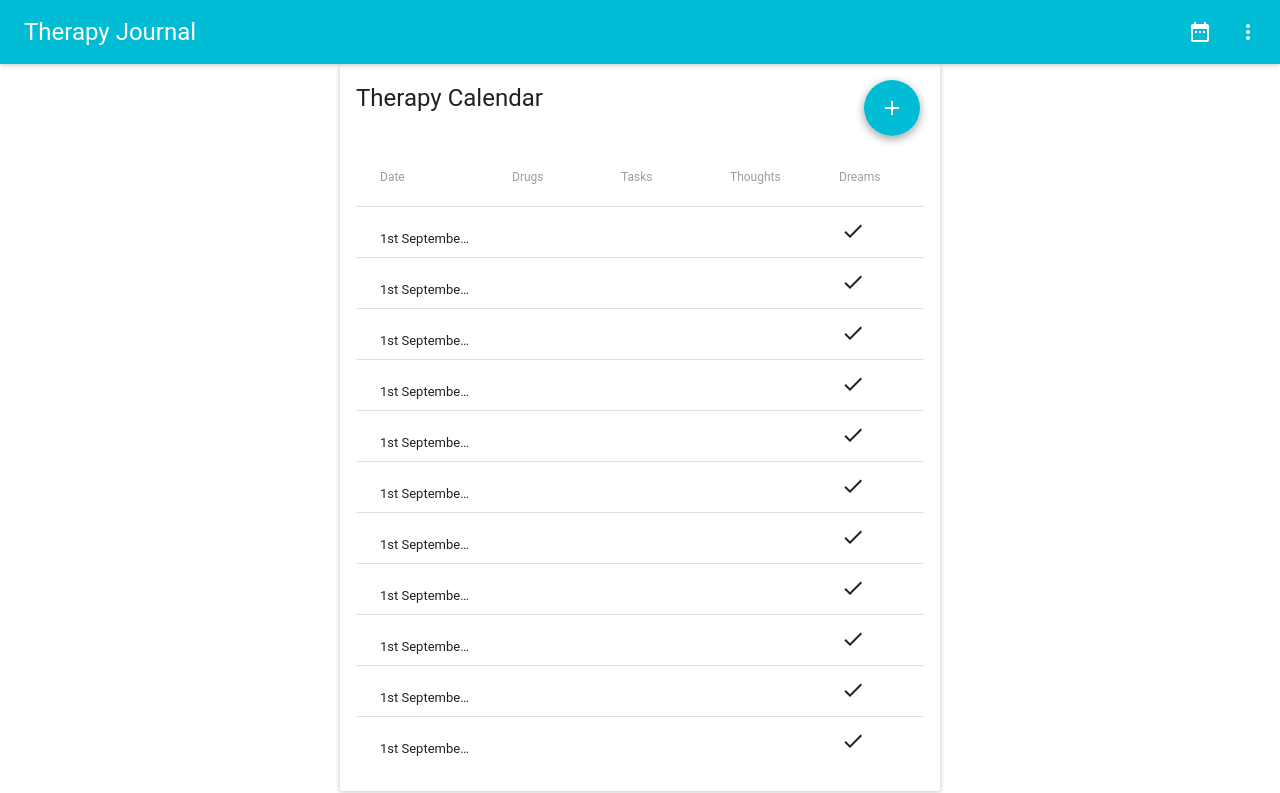
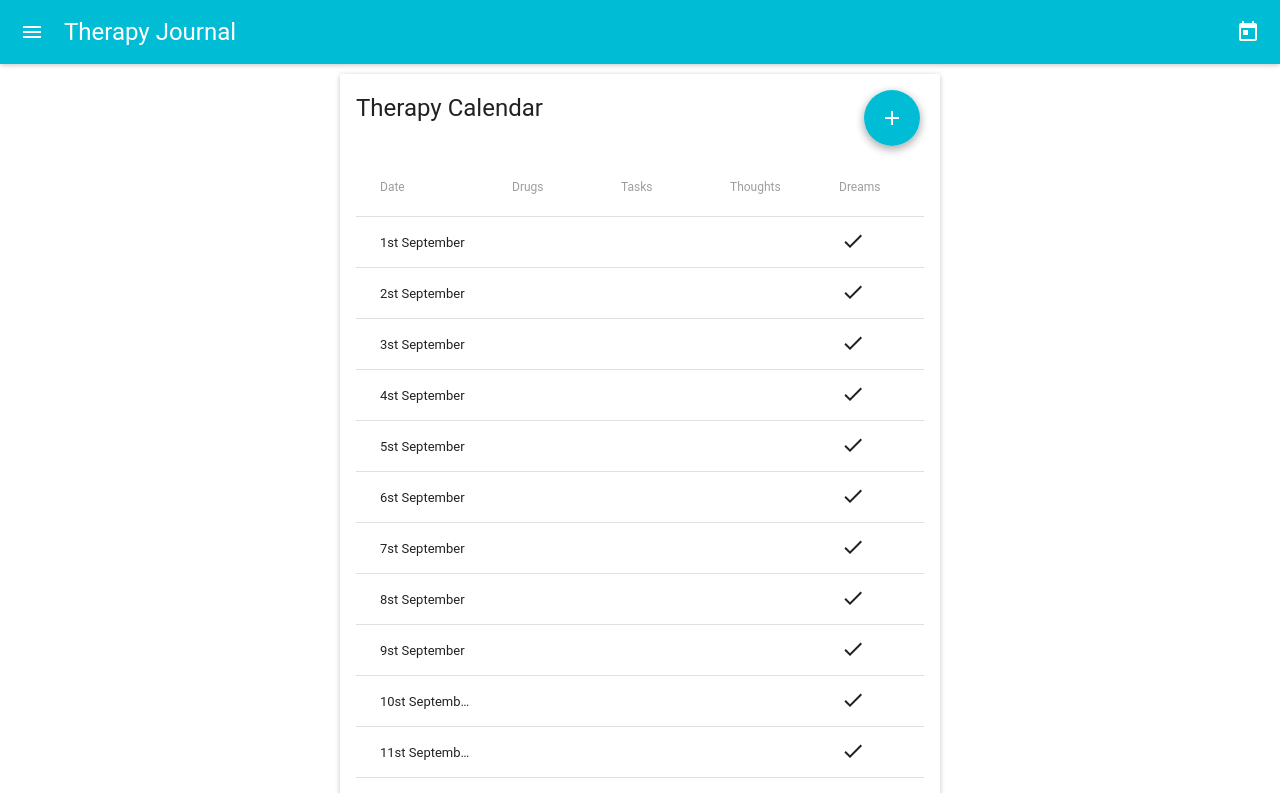
Before and after one commit to shadow-identity/therapy_journal, a React app: page / in a window 1280 px wide. Shown: the top 793 px of the page. Built offline with nearby package versions, Linux system fonts and the light colour scheme; the HTML template or start-up script is replaced by a standard one.

Commit message:
styles -> css, calendar/day button, main menu to the left, visual fixes

```diff
--- a/src/App.tsx
+++ b/src/App.tsx
@@ -2,7 +2,7 @@ import * as React from 'react';
 import './App.css';
 import MuiThemeProvider from 'material-ui/styles/MuiThemeProvider';
 import {JournalAppBar} from './JournalAppBar';
-import CardList from './CardList';
+import CardList from './DaysList';
 import {getMuiTheme, lightBaseTheme} from 'material-ui/styles';
 import {observable} from 'mobx';
 import {Day} from './interfaces';
@@ -32,8 +32,10 @@ class App extends React.Component {
 
     return (
       <MuiThemeProvider muiTheme={journalTheme}>
+        <div>
           <JournalAppBar store={journal}/>
           {content}
+        </div>
       </MuiThemeProvider>
     );
   }
--- a/src/DayCard.tsx
+++ b/src/DayCard.tsx
@@ -8,6 +8,7 @@ import {CSSProperties} from 'react';
 import {JournalStore, journalTheme} from './App';
 import {day} from './dataMock';
 import {MoodComponent} from './Mood/Mood';
+import FlatButton from 'material-ui/FlatButton';
 
 const disabledColor = () => journalTheme.palette !== undefined ? journalTheme.palette.disabledColor : grey500;
 
@@ -30,7 +31,7 @@ class DayCard extends React.Component<{ store: JournalStore }, {}> {
     ));
 
     return (
-      <Card style={{'maxWidth': '600px', margin: '10px auto'}}>
+      <Card className={'journal-card'}>
         <CardTitle
           title={
             <div>
@@ -75,7 +76,10 @@ class DayCard extends React.Component<{ store: JournalStore }, {}> {
             defaultValue={day.dream}
           />
         </CardText>
-        <CardActions/>
+        <CardActions>
+          <FlatButton label="Previous day" />
+          <FlatButton label="Next day" />
+        </CardActions>
       </Card>
     );
   }
--- a/src/CardList.tsx
+++ b/src/DaysList.tsx
@@ -7,7 +7,6 @@ import {default as Card, CardText, CardTitle} from 'material-ui/Card';
 import FloatingActionButton from 'material-ui/FloatingActionButton';
 import ContentAddIcon from 'material-ui/svg-icons/content/add';
 import {JournalStore} from './App';
-import {SentimentIcons} from './Mood/Icons';
 
 @observer
 class CardTable extends React.Component<{store: JournalStore}, {}>  {
@@ -24,7 +23,7 @@ class CardTable extends React.Component<{store: JournalStore}, {}>  {
     const dateRowWidth = '7em';
     const rows = days.map(day => (
       <TableRow key={day.date}>
-        <TableRowColumn style={{width: dateRowWidth}}>{day.date}{SentimentIcons[day.mood]}</TableRowColumn>
+        <TableRowColumn style={{width: dateRowWidth}}>{day.date}</TableRowColumn>
         <TableRowColumn>{allDrugsTaken(day.drugs) ? <DoneIcon/> : null}</TableRowColumn>
         <TableRowColumn>{allTasksDone(day.tasks) ? <DoneIcon/> : null}</TableRowColumn>
         <TableRowColumn>{day.thoughts ? <DoneIcon/> : null}</TableRowColumn>
@@ -33,16 +32,13 @@ class CardTable extends React.Component<{store: JournalStore}, {}>  {
     ));
 
     return (
-      <Card style={{maxWidth: '600px', margin: 'auto'}}>
+      <Card className={'journal-card'}>
         <CardTitle
           title={
             <div>
               Therapy Calendar
               <FloatingActionButton
-                style={{
-                  position: 'absolute',
-                  right: '20px',
-                }}
+                className={'journal-floating-container'}
                 onClick={() => {this.props.store.calendar = false; }}
               >
                 <ContentAddIcon/>
@@ -51,7 +47,7 @@ class CardTable extends React.Component<{store: JournalStore}, {}>  {
           }
         />
         <CardText>
-          <Table>
+          <Table onRowSelection={() => console.log('row selected')}>
             <TableHeader adjustForCheckbox={false} displaySelectAll={false}>
               <TableRow>
                 <TableHeaderColumn style={{width: dateRowWidth}}>Date</TableHeaderColumn>
--- a/src/JournalAppBar.tsx
+++ b/src/JournalAppBar.tsx
@@ -3,8 +3,9 @@ import AppBar from 'material-ui/AppBar';
 import IconMenu from 'material-ui/IconMenu';
 import IconButton from 'material-ui/IconButton';
 import MenuItem from 'material-ui/MenuItem';
-import MoreVertIcon from 'material-ui/svg-icons/navigation/more-vert';
+import MenuIcon from 'material-ui/svg-icons/navigation/menu';
 import DateRangeIcon from 'material-ui/svg-icons/action/date-range';
+import TodayIcon from 'material-ui/svg-icons/action/today';
 import {black} from 'material-ui/styles/colors';
 import {JournalStore, journalTheme} from './App';
 import {observer} from 'mobx-react';
@@ -12,11 +13,11 @@ import {observer} from 'mobx-react';
 // rm it after IconButton color will be fixed at material-ui
 const buttonColor = () => journalTheme.palette !== undefined ? journalTheme.palette.alternateTextColor : black;
 
-const RightMenu = () => (
+const MainMenu = () => (
   <IconMenu
-    iconButtonElement={<IconButton><MoreVertIcon color={buttonColor()}/></IconButton>}
-    targetOrigin={{horizontal: 'right', vertical: 'top'}}
-    anchorOrigin={{horizontal: 'right', vertical: 'top'}}
+    iconButtonElement={<IconButton><MenuIcon color={buttonColor()}/></IconButton>}
+    targetOrigin={{horizontal: 'left', vertical: 'top'}}
+    anchorOrigin={{horizontal: 'left', vertical: 'top'}}
   >
     <MenuItem primaryText="Drugs list"/>
     <MenuItem primaryText="Targets"/>
@@ -28,15 +29,15 @@ const RightMenu = () => (
 );
 
 const CalendarButton = observer((props: {store: JournalStore}) => (
-  <IconButton onClick={() => props.store.calendar = true}>
-    <DateRangeIcon color={buttonColor()}/>
+  <IconButton onClick={() => props.store.calendar = !props.store.calendar}>
+    {props.store.calendar ? <TodayIcon color={buttonColor()}/> : <DateRangeIcon color={buttonColor()}/>}
   </IconButton>
 ));
 
 export const JournalAppBar = observer((props: {store: JournalStore}) => (
   <AppBar
     title="Therapy Journal"
-    iconElementRight={<div><CalendarButton store={props.store}/><RightMenu/></div>}
-    showMenuIconButton={false}
+    iconElementRight={<div><CalendarButton store={props.store}/></div>}
+    iconElementLeft={<MainMenu/>}
   />
 ));
--- a/src/Mood/Mood.tsx
+++ b/src/Mood/Mood.tsx
@@ -17,22 +17,23 @@ export class MoodStore {
   }
 }
 
-const observableMoodStore = new MoodStore();
+const moodStore = new MoodStore();
 
 @observer
-export class MoodComponent extends React.Component<{mood: Mood}> {
+export class MoodComponent extends React.Component<{ mood: Mood }> {
   render() {
     let Component;
-    switch (observableMoodStore.moodButtonState) {
+    moodStore.currentMood = this.props.mood;
+    switch (moodStore.moodButtonState) {
       case MoodButtonStates.menu:
-        Component = <MoodMenu moodCallBack={(mood: Mood) => observableMoodStore.setMood(mood)}/>;
+        Component = <MoodMenu moodCallBack={(mood: Mood) => moodStore.setMood(mood)}/>;
         break;
       default:
-        Component = <MoodSelectButton moodStore={observableMoodStore}/>;
+        Component = <MoodSelectButton moodStore={moodStore}/>;
     }
 
     return (
-      <div>
+      <div className={'journal-floating-container'}>
         {Component}
       </div>
     );
--- a/src/Mood/MoodMenu.tsx
+++ b/src/Mood/MoodMenu.tsx
@@ -18,12 +18,7 @@ function MoodButton(props: { callBack: Function, mood: Mood }) {
 export class MoodMenu extends React.Component<{moodCallBack: Function}, {}> {
   render() {
     return (
-      <div
-        style={{
-          position: 'absolute',
-          right: '20px',
-        }}
-      >
+      <div>
         <MoodButton callBack={this.props.moodCallBack} mood={Mood.VerySatisfied}/>
         <MoodButton callBack={this.props.moodCallBack} mood={Mood.Satisfied}/>
         <MoodButton callBack={this.props.moodCallBack} mood={Mood.Neutral}/>
--- a/src/Mood/MoodSelectButton.tsx
+++ b/src/Mood/MoodSelectButton.tsx
@@ -6,10 +6,7 @@ import {MoodButtonStates, MoodStore} from './Mood';
 export function MoodSelectButton(props: {moodStore: MoodStore}) {
   return (
     <FloatingActionButton
-      style={{
-        position: 'absolute',
-        right: '20px',
-      }}
+
       onClick={() => {
         props.moodStore.moodButtonState = MoodButtonStates.menu;
       }}
--- a/src/dataMock.ts
+++ b/src/dataMock.ts
@@ -9,6 +9,9 @@ export const day: Day = {
 };
 
 export let days: Day[] = [];
-for (let i = 0; i <= 10; i++) {
-  days.push(day);
+let iterDay = Object.assign({}, day);
+for (let i = 1; i <= 30; i++) {
+  iterDay = Object.assign({}, day);
+  iterDay.date = `${i}st September`;
+  days.push(iterDay);
 }
--- a/src/index.css
+++ b/src/index.css
@@ -3,3 +3,14 @@ body {
   padding: 0;
   font-family: sans-serif;
 }
+
+.journal-card {
+  max-width: 600px;
+  margin: 10px auto;
+}
+
+.journal-floating-container {
+  position: absolute;
+  right: 20px;
+  display: inline-block;
+}
```
